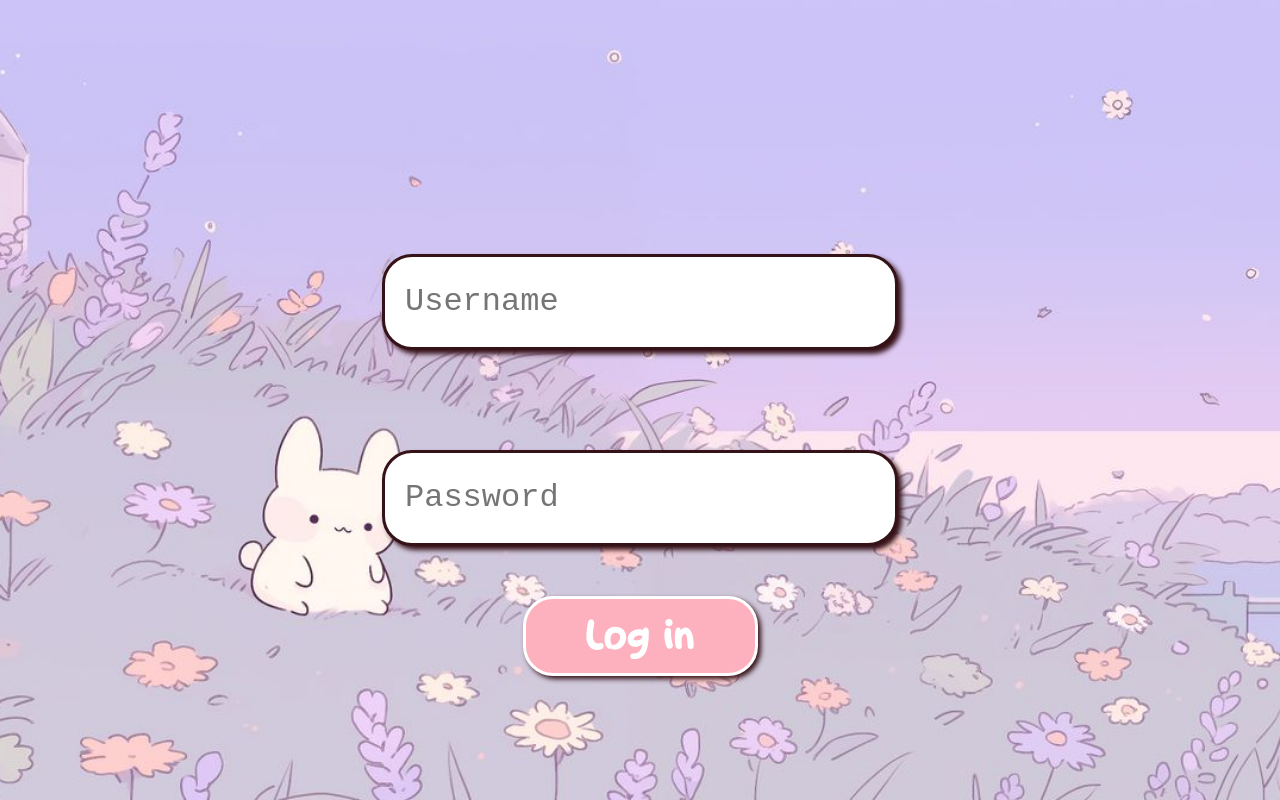
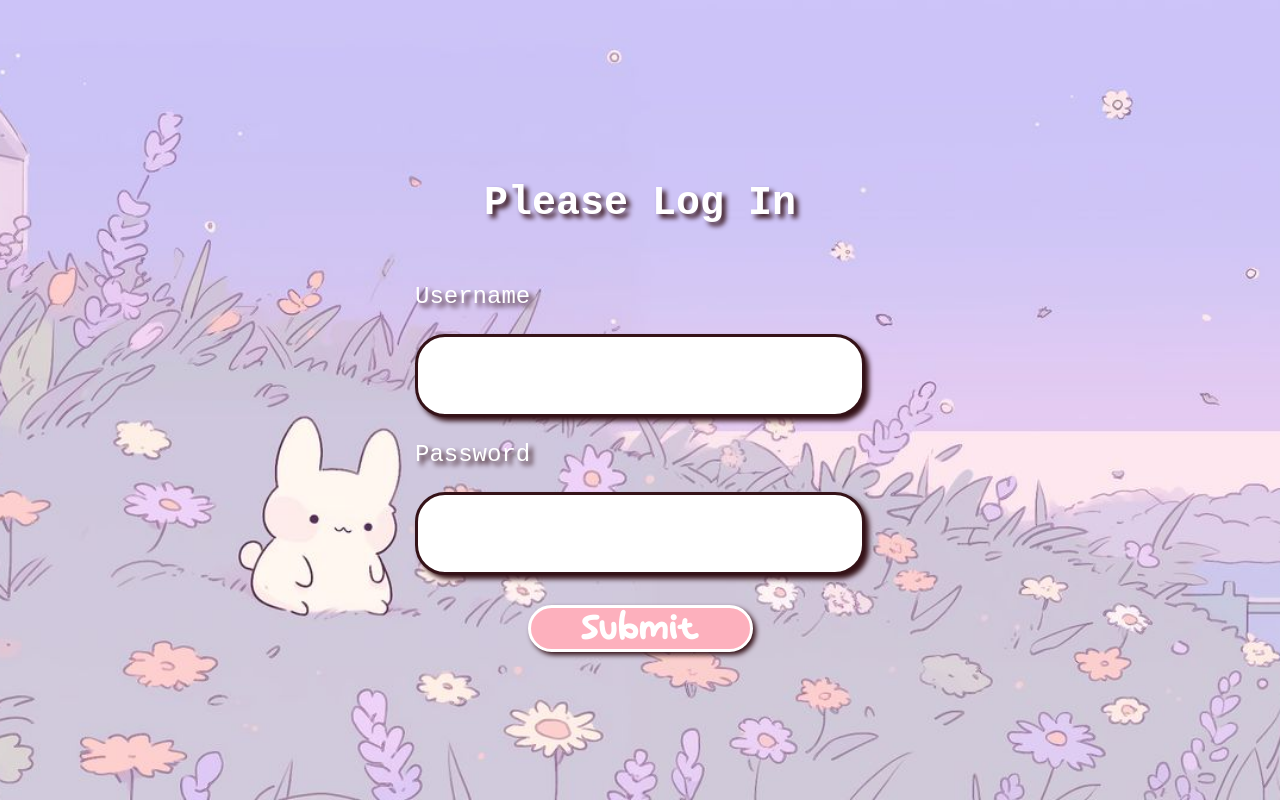
Before and after one commit to Batoul68/login-practice, a React (Vite) app in the folder login_practice/: page /dashboard in a window 1280 px wide. Built offline with nearby package versions, Linux system fonts and the light colour scheme.

Commit message:
working login with component state useState

```diff
--- a/login_practice/package.json
+++ b/login_practice/package.json
@@ -19,9 +19,11 @@
     "@types/react": "^19.2.17",
     "@types/react-dom": "^19.2.3",
     "@vitejs/plugin-react": "^6.0.4",
+    "cors": "^2.8.6",
     "eslint": "^10.8.0",
     "eslint-plugin-react-hooks": "^7.1.1",
     "eslint-plugin-react-refresh": "^0.5.3",
+    "express": "^5.2.1",
     "globals": "^17.7.0",
     "vite": "^8.2.0"
   }
--- a/login_practice/src/App.css
+++ b/login_practice/src/App.css
@@ -0,0 +1,3 @@
+.wrapper {
+  padding: 20px;
+}
--- a/login_practice/src/App.jsx
+++ b/login_practice/src/App.jsx
@@ -1,8 +1,28 @@
-import Login from './components/Login.jsx';
+import LoginPage from './components/LoginPage/LoginPage.jsx';
+import React, { useState } from 'react';
+import { BrowserRouter, Route, Routes } from 'react-router-dom';
+import Dashboard from './components/Dashboard/Dashboard.jsx';
+import Preferences from './components/Preferences/Preferences.jsx';
+import './App.css';
 
 function App() {
+
+  const [token, setToken] = useState();
+
+  if (!token) {
+    return <LoginPage setToken={setToken} />
+  }
+
   return(
-    <Login />
+    <div className="wrapper">
+      <h1>Application</h1>
+      <BrowserRouter>
+        <Routes>
+          <Route path="/dashboard" element={<Dashboard />}/>
+          <Route path="/preferences" element={<Preferences />}/>
+        </Routes>
+      </BrowserRouter>
+    </div>
   );
 }
 export default App
--- a/login_practice/src/components/Dashboard/Dashboard.jsx
+++ b/login_practice/src/components/Dashboard/Dashboard.jsx
@@ -0,0 +1,6 @@
+
+export default function Dashboard() {
+  return(
+    <h2>Dashboard</h2>
+  );
+}
--- a/login_practice/src/components/LoginPage/LoginPage.jsx
+++ b/login_practice/src/components/LoginPage/LoginPage.jsx
@@ -1,5 +1,45 @@
 import styles from './LoginPage.module.css'
+import React, { useState } from 'react';
+import { loginUser } from '../../services/login.js';
 
-export default function LoginPage() {
+export default function LoginPage({setToken}) {
 
+  const [username, setUsername] = useState();
+  const [password, setPassword] = useState();
+
+  const handleSubmit = async e => {
+    e.preventDefault();
+    const token = await loginUser({
+      username,
+      password
+    });
+    setToken(token);
+  }
+
+  return(
+    <div className={styles.loginContainer}>
+      <h2>Please Log In</h2>
+      <form onSubmit={handleSubmit}>
+        <label>
+          <p>Username</p>
+          <input
+            id={styles['usernameInput']}
+            type="text"
+            onChange={e => setUsername(e.target.value)}
+          />
+        </label>
+        <label>
+          <p>Password</p>
+          <input
+            id={styles['passwordInput']}
+            type="password"
+            onChange={e => setPassword(e.target.value)}
+          />
+        </label>
+        <div className={styles.buttonContainer}>
+          <button id={styles['loginButton']}type="submit">Submit</button>
+        </div>
+      </form>
+    </div>
+  );
 }
--- a/login_practice/src/components/LoginPage/LoginPage.module.css
+++ b/login_practice/src/components/LoginPage/LoginPage.module.css
@@ -0,0 +1,53 @@
+.loginContainer {
+  display: flex;
+  flex-direction: column;
+  justify-content: center;
+  align-items: center;
+}
+
+input {
+  margin: 0;
+  padding: 20px;
+  width: 100%;
+  box-sizing: border-box;
+  font-size: 2rem;
+  border-radius: 30px;
+  border: 3px solid rgb(53, 18, 24);
+  font-family: monospace;
+  color: rgb(53, 18, 24);
+  box-shadow: 4px 4px 5px rgb(53, 18, 24);
+}
+
+label {
+  font-family: monospace;
+  font-size: 1.5rem;
+  margin: 0;
+  color: white;
+  text-shadow: 4px 4px 5px rgb(53, 18, 24);
+}
+
+.buttonContainer {
+  display: flex;
+  justify-content: center;
+}
+
+#loginButton {
+  margin-top: 30px;
+  padding: 0 20px;
+  width: 50%;
+  font-size: 2.5rem;
+  font-family: "Bubble Font";
+  background-color: rgb(253, 176, 189);
+  color: white;
+  border: 3px solid white;
+  box-shadow: 3px 3px 5px rgb(53, 18, 24);
+  border-radius: 30px;
+  cursor: pointer;
+}
+
+#error {
+  font-family: "Bubble Font";
+  font-size: 3rem;
+  color: white;
+  text-shadow: 4px 4px 5px rgb(53, 18, 24);
+}
--- a/login_practice/src/components/Preferences/Preferences.jsx
+++ b/login_practice/src/components/Preferences/Preferences.jsx
@@ -0,0 +1,6 @@
+
+export default function Preferences() {
+  return(
+    <h2>Preferences</h2>
+  );
+}
--- a/login_practice/src/index.css
+++ b/login_practice/src/index.css
@@ -4,7 +4,7 @@
 }
 
 body {
-  background-image: url(assets/background.jpg);
+  background-image: url(./assets/background.jpg);
   background-position: center;
   background-repeat: no-repeat;
   background-size: cover;
@@ -17,42 +17,18 @@ body {
   align-items: center;
 }
 
-.login-container {
-  display: flex;
-  flex-direction: column;
-  justify-content: center;
-  align-items: center;
+h1 {
+  font-family: "Bubble Font";
+  color: white;
+  text-align: center;
+  font-size: 4rem;
+  text-shadow: 4px 4px 5px rgb(53, 18, 24);
 }
 
-input {
-  margin: 50px 10px;
-  padding: 20px;
-  width: 100%;
-  height: 50px;
-  font-size: 2rem;
-  border-radius: 30px;
-  border: 3px solid rgb(53, 18, 24);
+h2 {
   font-family: monospace;
-  color: rgb(53, 18, 24);
-  box-shadow: 4px 4px 5px rgb(53, 18, 24);
-}
-
-#login-button {
-  width: 50%;
-  height: 80px;
-  font-size: 3rem;
-  font-family: "Bubble Font";
-  background-color: rgb(253, 176, 189);
   color: white;
-  border: 3px solid white;
-  box-shadow: 3px 3px 5px rgb(53, 18, 24);
-  border-radius: 30px;
-  cursor: pointer;
-}
-
-#error {
-  font-family: "Bubble Font";
-  font-size: 3rem;
-  color: white;
+  text-align: center;
+  font-size: 2.5rem;
   text-shadow: 4px 4px 5px rgb(53, 18, 24);
 }
--- /dev/null
+++ b/login_practice/src/services/login.js
@@ -0,0 +1,17 @@
+
+export async function loginUser(credentials) {
+  return fetch('http://localhost:8080/login', {
+    method: 'POST',
+    headers: {
+      'Content-Type': 'application/json'
+    },
+    body: JSON.stringify(credentials)
+  })
+    .then(data => {
+      if(!data.ok) {
+        throw new Error("Couldn't fetch data");
+      }
+      return data.json();
+    })
+    .catch(error => console.error(error));
+}
```
Also changed, not shown: login_practice/server.js (added, +16 -0 lines), 1 other file (tests, documents, lock files or other folders).
